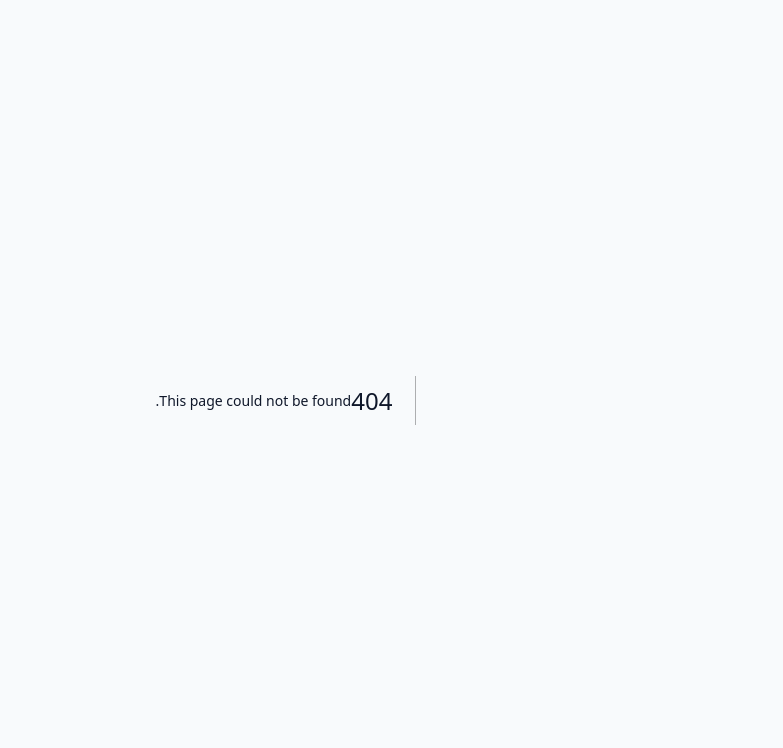
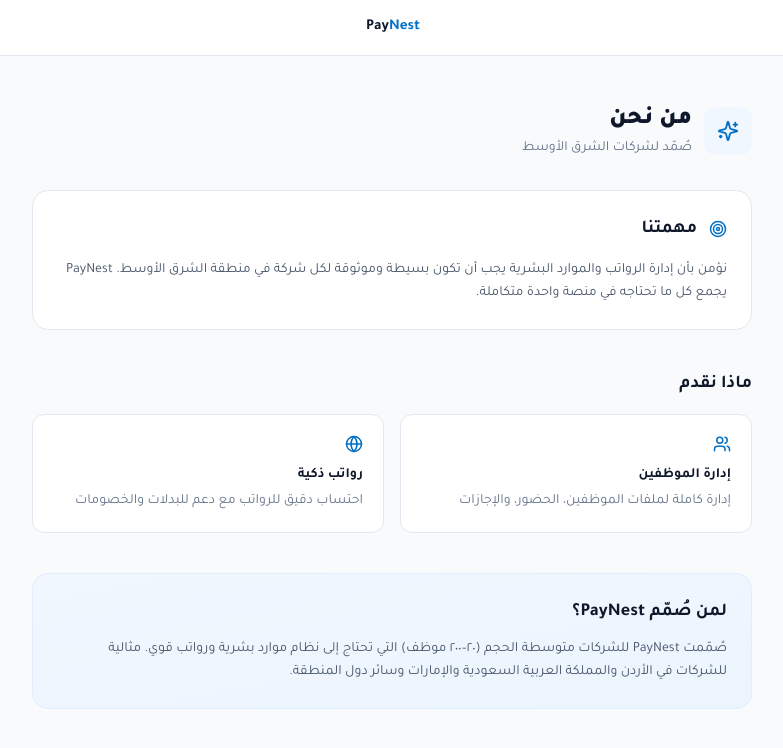
Before and after one commit to Husamalj/paynest, a Next.js app: page /about in a window 1280 px wide. Before the commit this address had no page. Shown: the top 748 px of the page, without its empty margins (386-1169 px from the left). Built offline with nearby package versions, Linux system fonts and the light colour scheme.

Commit message:
feat: add bilingual About page

```diff
--- /dev/null
+++ b/app/about/page.tsx
@@ -0,0 +1,84 @@
+"use client";
+
+import { useRouter } from "next/navigation";
+import { ArrowLeft, ArrowRight, Sparkles, Target, Users, Globe } from "lucide-react";
+import { useLanguage } from "@/lib/i18n/LanguageContext";
+
+export default function AboutPage() {
+  const router = useRouter();
+  const { lang } = useLanguage();
+  const ar = lang === "ar";
+  const Back = ar ? ArrowRight : ArrowLeft;
+
+  return (
+    <div dir={ar ? "rtl" : "ltr"} className="min-h-screen bg-slate-50">
+      <header className="bg-white border-b border-slate-200 px-6 h-14 flex items-center justify-between sticky top-0 z-10">
+        <button
+          onClick={() => router.push("/")}
+          className="flex items-center gap-2 text-sm text-slate-600 hover:text-slate-900 transition-colors"
+        >
+          <Back size={16} />
+          {ar ? "العودة" : "Back"}
+        </button>
+        <button
+          onClick={() => router.push("/")}
+          className="font-bold text-slate-900 text-[15px] hover:opacity-70 transition-opacity"
+        >
+          Pay<span className="text-brand-600">Nest</span>
+        </button>
+        <div className="w-16" />
+      </header>
+
+      <main className="max-w-3xl mx-auto px-4 sm:px-6 py-12">
+        <div className="flex items-center gap-3 mb-8">
+          <div className="w-12 h-12 rounded-xl bg-brand-50 text-brand-600 flex items-center justify-center">
+            <Sparkles size={22} />
+          </div>
+          <div>
+            <h1 className="text-2xl font-black text-slate-900">{ar ? "من نحن" : "About PayNest"}</h1>
+            <p className="text-sm text-slate-500 mt-0.5">{ar ? "صُمّد لشركات الشرق الأوسط" : "Built for MENA businesses"}</p>
+          </div>
+        </div>
+
+        <div className="space-y-10">
+          <section className="bg-white rounded-2xl border border-slate-200 p-6">
+            <div className="flex items-center gap-3 mb-4">
+              <Target size={18} className="text-brand-600" />
+              <h2 className="text-lg font-bold text-slate-900">{ar ? "مهمتنا" : "Our Mission"}</h2>
+            </div>
+            <p className="text-slate-600 leading-relaxed">
+              {ar
+                ? "نؤمن بأن إدارة الرواتب والموارد البشرية يجب أن تكون بسيطة وموثوقة لكل شركة في منطقة الشرق الأوسط. PayNest يجمع كل ما تحتاجه في منصة واحدة متكاملة."
+                : "We believe payroll and HR management should be simple and reliable for every company in the MENA region. PayNest brings everything you need into one integrated platform."}
+            </p>
+          </section>
+
+          <section>
+            <h2 className="text-lg font-bold text-slate-900 mb-4">{ar ? "ماذا نقدم" : "What We Do"}</h2>
+            <div className="grid sm:grid-cols-2 gap-4">
+              {[
+                { icon: Users, title: ar ? "إدارة الموظفين" : "Employee Management", desc: ar ? "إدارة كاملة لملفات الموظفين، الحضور، والإجازات" : "Complete employee records, attendance, and leave management" },
+                { icon: Globe, title: ar ? "رواتب ذكية" : "Smart Payroll", desc: ar ? "احتساب دقيق للرواتب مع دعم للبدلات والخصومات" : "Accurate payroll with support for allowances and deductions" },
+              ].map((item, i) => (
+                <div key={i} className="bg-white rounded-xl border border-slate-200 p-5">
+                  <item.icon size={18} className="text-brand-600 mb-3" />
+                  <h3 className="font-semibold text-slate-900 mb-1">{item.title}</h3>
+                  <p className="text-sm text-slate-500 leading-relaxed">{item.desc}</p>
+                </div>
+              ))}
+            </div>
+          </section>
+
+          <section className="bg-gradient-to-br from-brand-50 to-brand-100/50 rounded-2xl border border-brand-100 p-6">
+            <h2 className="text-lg font-bold text-slate-900 mb-3">{ar ? "لمن صُمّم PayNest؟" : "Who is PayNest for?"}</h2>
+            <p className="text-slate-600 leading-relaxed">
+              {ar
+                ? "صُمّمت PayNest للشركات متوسطة الحجم (٢٠–٢٠٠ موظف) التي تحتاج إلى نظام موارد بشرية ورواتب قوي. مثالية للشركات في الأردن والمملكة العربية السعودية والإمارات وسائر دول المنطقة."
+                : "PayNest is designed for mid-size companies (20–200 employees) that need a powerful HR and payroll system. Ideal for businesses in Jordan, Saudi Arabia, UAE, and across the MENA region."}
+            </p>
+          </section>
+        </div>
+      </main>
+    </div>
+  );
+}
```
